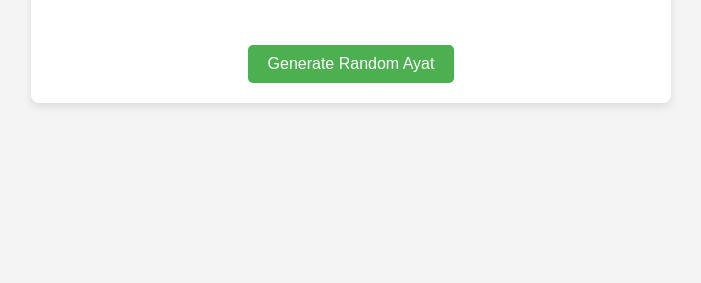
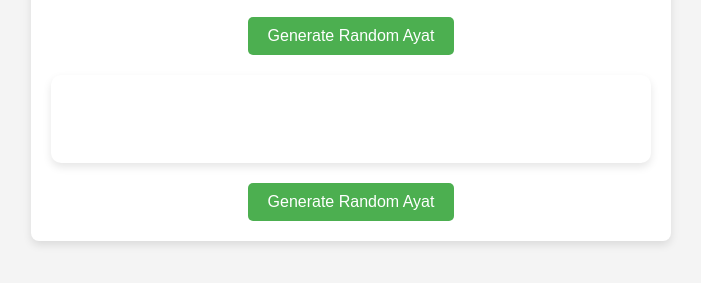
Before and after one commit to khalakuzamanrony/Random-Quran-Ayat, a plain HTML site: page index.html in a window 1280 px wide. Shown: the part 131-414 px from the top of the page, without its empty margins (289-990 px from the left). Drawn offline with Linux system fonts and the light colour scheme; no server answers; a web font is replaced by a local one.

Commit message:
2nd change

```diff
--- a/index.html
+++ b/index.html
@@ -11,9 +11,10 @@
     <div class="container">
         <!-- App Header -->
         <h1>Random Quran Ayat Generator</h1>
-
+<!-- Add a new button below the title -->
+<button id="generateButtonTop" class="button" onclick="generateAyat()">Generate Random Ayat</button>
         <!-- Section to display Ayat and Tafsir -->
-        <div class="ayat-display">
+        <div class="ayat-display card">
             <p id="arabicAyat" class="arabic"></p>
             <p id="banglaTafsir" class="tafsir"></p>
             <p id="englishTafsir" class="tafsir"></p>
--- a/script.js
+++ b/script.js
@@ -32,8 +32,8 @@ async function generateAyat() {
         //document.getElementById('englishTafsir').textContent = englishTafsir;
         document.getElementById('surahInfo').textContent = `${surahName}${(randomSurah)}: ${randomAyat}`;
 
-        document.getElementById('t1').textContent = randomSurah;
-        document.getElementById('t2').textContent = randomAyat;
+        // document.getElementById('t1').textContent = randomSurah;
+        // document.getElementById('t2').textContent = randomAyat;
 
     } catch (error) {
         console.error('Error fetching Ayat:', error);
--- a/style.css
+++ b/style.css
@@ -77,3 +77,13 @@ h1 {
 .button:hover {
     background-color: #45a049;
 }
+/* Card container */
+.card {
+    background-color: white;
+    border-radius: 10px;
+    padding: 20px;
+    box-shadow: 0 4px 8px rgba(0, 0, 0, 0.1); /* Creates the shadow effect */
+    margin: 20px auto;
+    max-width: 600px; /* Control the width of the card */
+    text-align: center; /* Center-align the text inside the card */
+}
```
